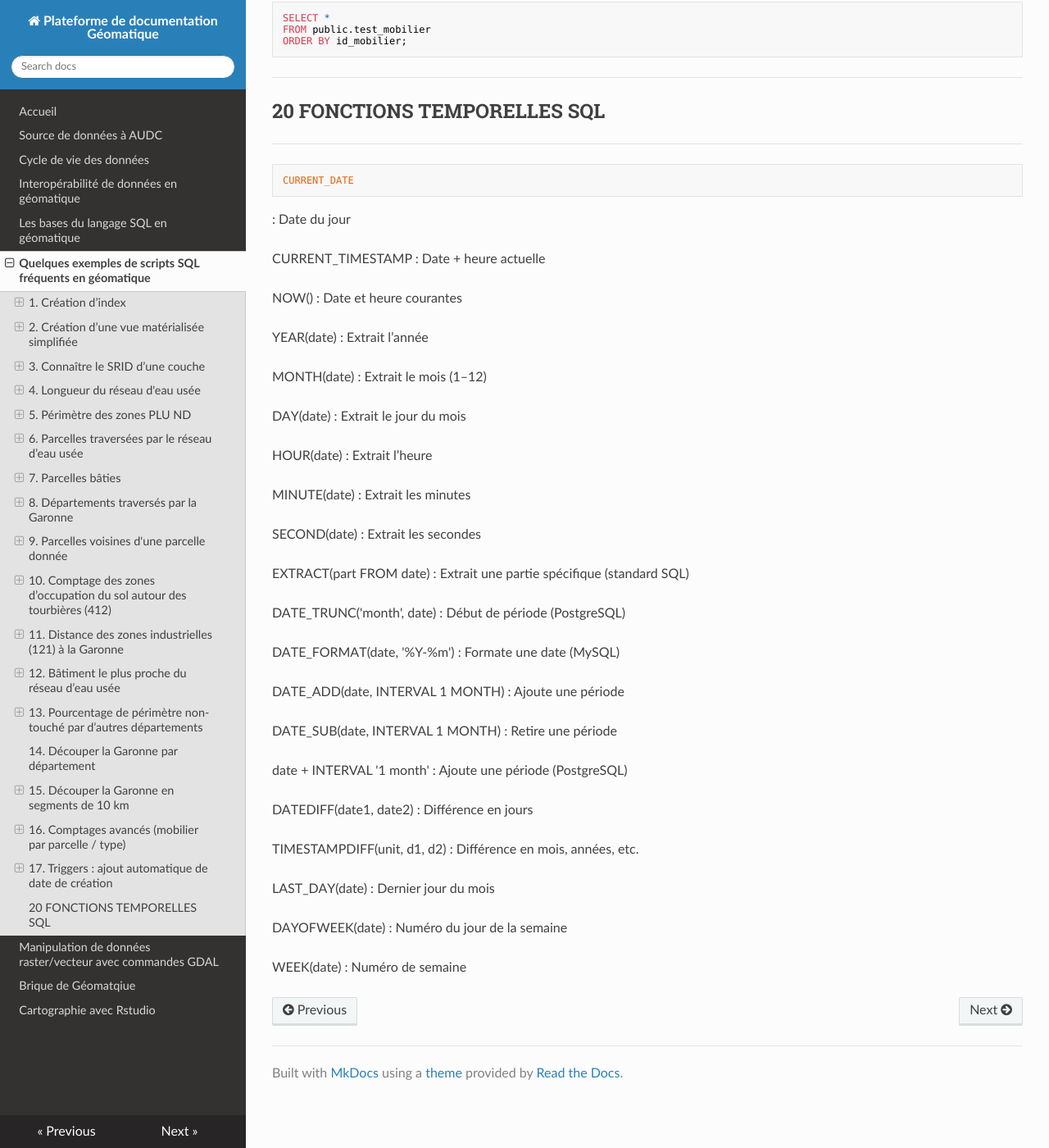
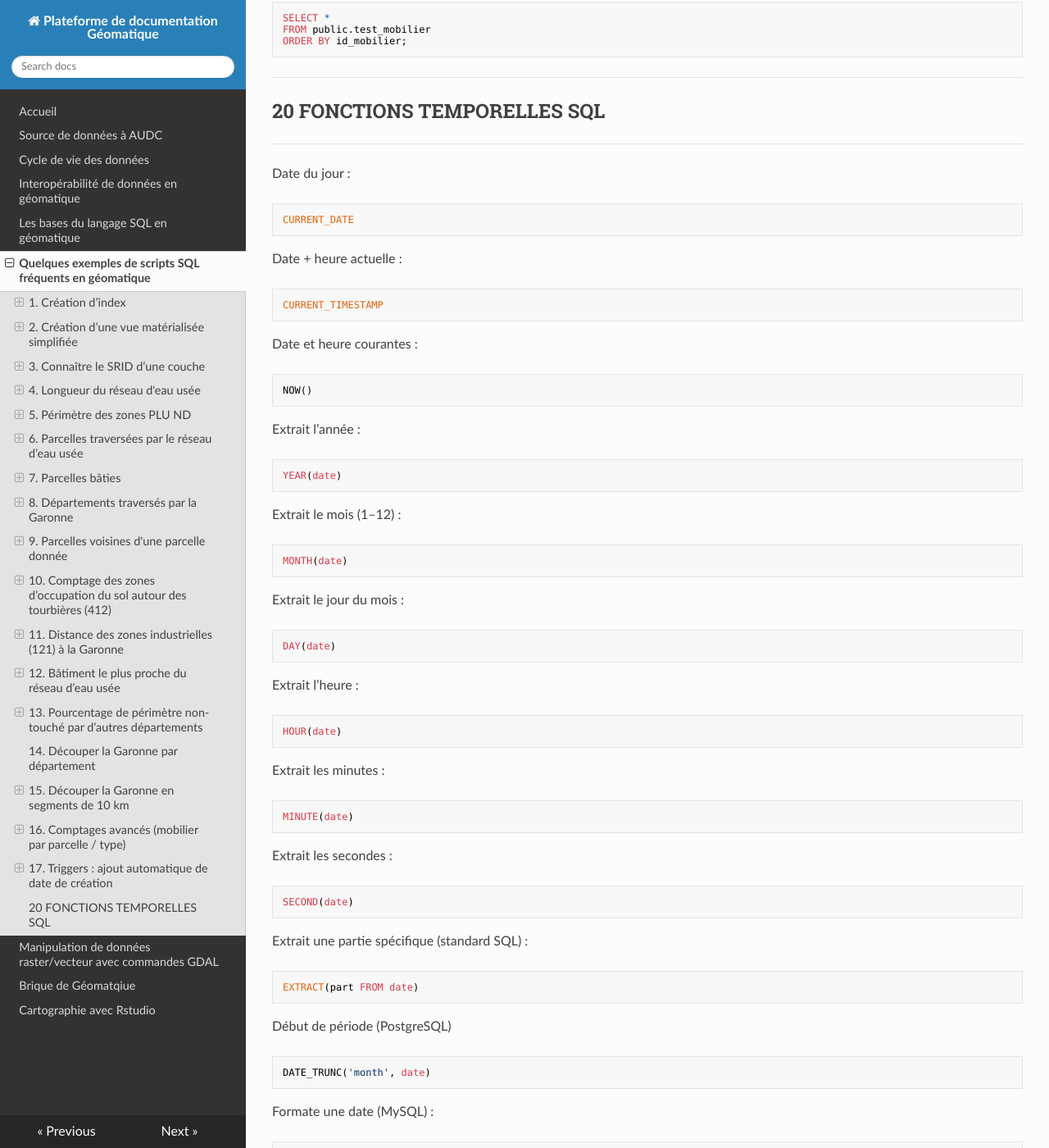
Before and after one commit to abdou123-guene/Site_de_documentation_geomatique, an MkDocs documentation site: the page built from docs/abdou_julien_base_de_donnees.md, in a window 1280 px wide and 1400 px high, scrolled down 10116 px. Shown: the whole window at 82% size. Built offline with MkDocs 1.6.1, drawn with Linux system fonts in a browser that asks for light colours; nearby versions of some CDN libraries; some of the changed text lies outside the part shown.

Commit message:
Update abdou_julien_base_de_donnees.md

````diff
--- a/docs/abdou_julien_base_de_donnees.md
+++ b/docs/abdou_julien_base_de_donnees.md
@@ -454,45 +454,83 @@
 -----------------------------------------------------------
 ## 20 FONCTIONS TEMPORELLES SQL
 -----------------------------------------------------------
+Date du jour :
 ```sql
 CURRENT_DATE
 ```
-: Date du jour
-
-CURRENT_TIMESTAMP : Date + heure actuelle
-
-NOW() : Date et heure courantes
-
-YEAR(date) : Extrait l’année
-
-MONTH(date) : Extrait le mois (1–12)
-
-DAY(date) : Extrait le jour du mois
-
-HOUR(date) : Extrait l’heure
-
-MINUTE(date) : Extrait les minutes
-
-SECOND(date) : Extrait les secondes
-
-EXTRACT(part FROM date) : Extrait une partie spécifique (standard SQL)
-
-DATE_TRUNC('month', date) : Début de période (PostgreSQL)
-
-DATE_FORMAT(date, '%Y-%m') : Formate une date (MySQL)
-
-DATE_ADD(date, INTERVAL 1 MONTH) : Ajoute une période
-
-DATE_SUB(date, INTERVAL 1 MONTH) : Retire une période
-
-date + INTERVAL '1 month' : Ajoute une période (PostgreSQL)
-
-DATEDIFF(date1, date2) : Différence en jours
-
-TIMESTAMPDIFF(unit, d1, d2) : Différence en mois, années, etc.
-
-LAST_DAY(date) : Dernier jour du mois
-
-DAYOFWEEK(date) : Numéro du jour de la semaine
-
-WEEK(date) : Numéro de semaine
+Date + heure actuelle :
+```sql
+CURRENT_TIMESTAMP
+```
+Date et heure courantes :
+```sql
+NOW()
+```
+Extrait l’année :
+```sql
+YEAR(date)
+```
+Extrait le mois (1–12) :
+```sql
+MONTH(date)
+```
+Extrait le jour du mois :
+```sql
+DAY(date)
+```
+Extrait l’heure :
+```sql
+HOUR(date)
+```
+Extrait les minutes :
+```sql
+MINUTE(date)
+```
+Extrait les secondes :
+```sql
+SECOND(date)
+```
+Extrait une partie spécifique (standard SQL) :
+```sql
+EXTRACT(part FROM date)
+```
+Début de période (PostgreSQL)
+```sql
+DATE_TRUNC('month', date)
+```
+Formate une date (MySQL) :
+```sql
+DATE_FORMAT(date, '%Y-%m')
+```
+Ajoute une période :
+```sql
+DATE_ADD(date, INTERVAL 1 MONTH)
+```
+Retire une période :
+```sql
+DATE_SUB(date, INTERVAL 1 MONTH)
+```
+Ajoute une période (PostgreSQL) :
+```sql
+date + INTERVAL '1 month'
+```
+Différence en jours :
+```sql
+DATEDIFF(date1, date2)
+```
+Différence en mois, années, etc :
+```sql
+TIMESTAMPDIFF(unit, d1, d2)
+```
+Dernier jour du mois :
+```sql
+LAST_DAY(date)
+```
+Numéro du jour de la semaine :
+```sql
+DAYOFWEEK(date)
+```
+Numéro de semaine :
+```sql
+WEEK(date)
+```
````
